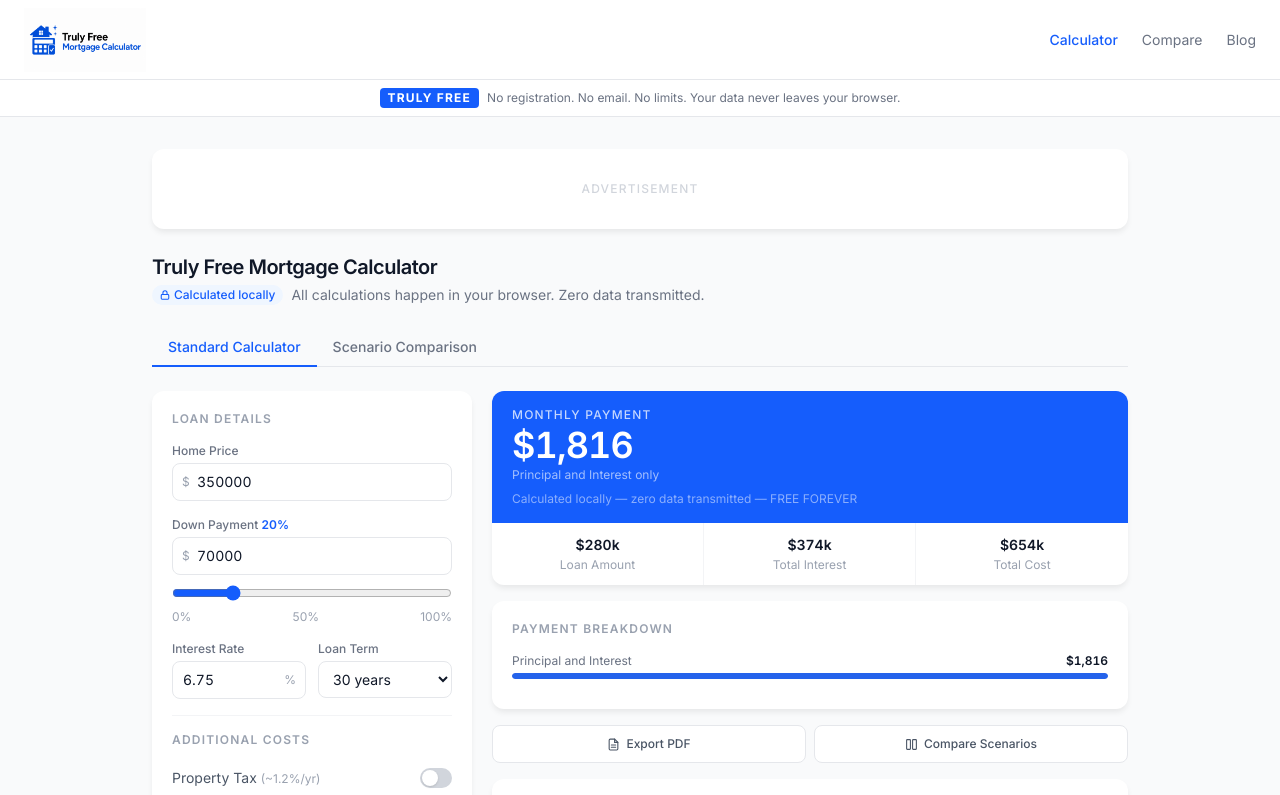
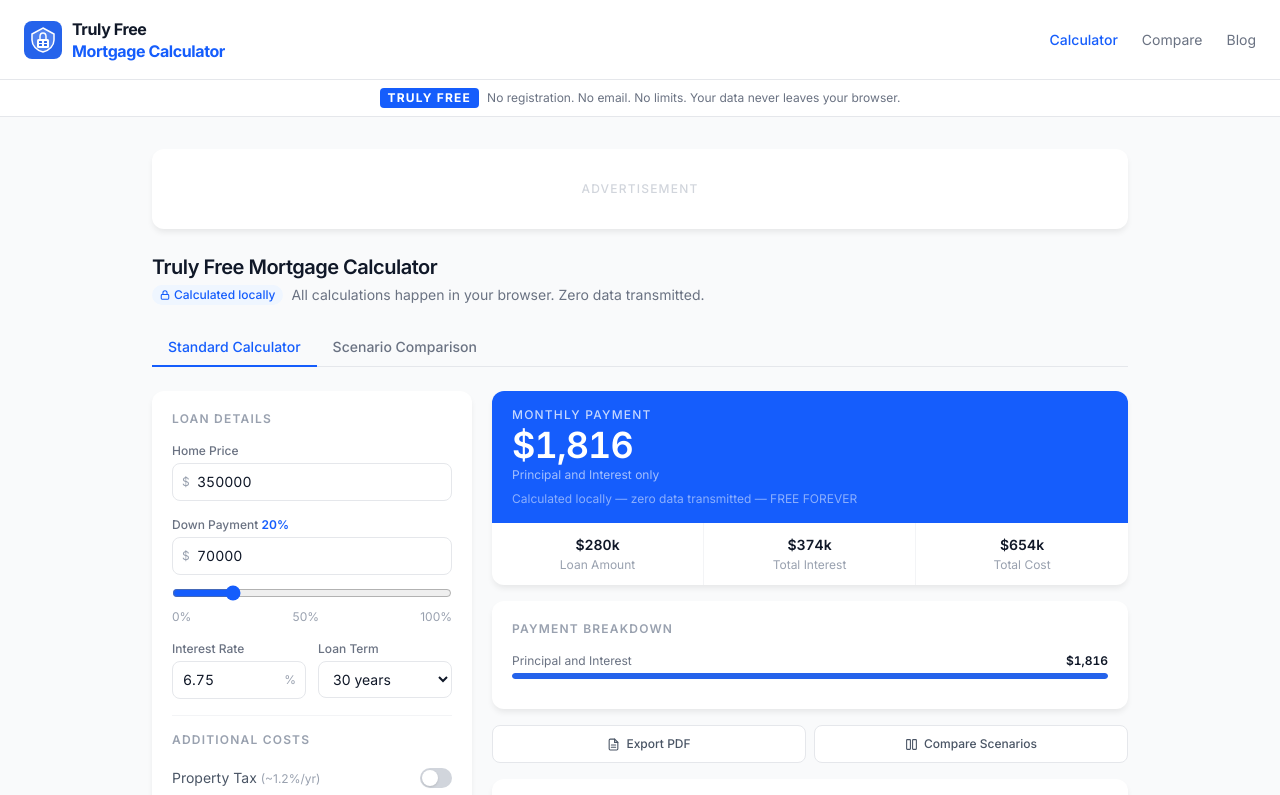
Before and after one commit to gsmith0572-dot/truly-free-mortgage-calculator, a Next.js app: page /mortgage-calculator in a window 1280 px wide. Shown: the top 795 px of the page. Built offline with nearby package versions, Linux system fonts and the light colour scheme.

Commit message:
fix: replace img logo with inline SVG nav logo — crisp at all sizes

```diff
--- a/src/components/MortgageCalculator.tsx
+++ b/src/components/MortgageCalculator.tsx
@@ -1,7 +1,7 @@
 'use client';
 
 import { useState, useMemo, useCallback } from 'react';
-import Image from 'next/image';
+
 
 interface LoanInputs {
   homePrice: number;
@@ -258,7 +258,23 @@ export default function MortgageCalculator() {
       `}</style>
       <div className="min-h-screen bg-gray-50">
         <nav className="bg-white border-b border-gray-200 px-6 h-20 flex items-center justify-between no-print">
-          <Image src="/logo.png" alt="Truly Free Mortgage Calculator" width={400} height={80} className="h-16 w-auto" priority />
+          <div className="flex items-center gap-2.5">
+            <svg width="38" height="38" viewBox="0 0 38 38" fill="none" xmlns="http://www.w3.org/2000/svg">
+              <rect width="38" height="38" rx="8" fill="#2563EB"/>
+              <path d="M19 7L30 13V19C30 24.5 25.5 29.5 19 31C12.5 29.5 8 24.5 8 19V13L19 7Z" fill="white" fillOpacity="0.2"/>
+              <path d="M19 7L30 13V19C30 24.5 25.5 29.5 19 31C12.5 29.5 8 24.5 8 19V13L19 7Z" stroke="white" strokeWidth="1.5"/>
+              <rect x="13" y="18" width="12" height="9" rx="1.5" fill="white"/>
+              <rect x="15" y="20" width="3" height="2" rx="0.5" fill="#2563EB"/>
+              <rect x="20" y="20" width="3" height="2" rx="0.5" fill="#2563EB"/>
+              <rect x="15" y="23" width="3" height="2" rx="0.5" fill="#2563EB"/>
+              <rect x="20" y="23" width="3" height="2" rx="0.5" fill="#2563EB"/>
+              <path d="M16 18V15.5C16 13.6 17.3 12 19 12C20.7 12 22 13.6 22 15.5V18" stroke="white" strokeWidth="1.5" strokeLinecap="round"/>
+            </svg>
+            <div className="leading-tight">
+              <div className="text-base font-bold text-gray-900 tracking-tight">Truly Free</div>
+              <div className="text-base font-bold text-blue-600 tracking-tight -mt-0.5">Mortgage Calculator</div>
+            </div>
+          </div>
           <div className="flex gap-6">
             {['Calculator','Compare','Blog'].map((l) => (
               <button key={l} onClick={() => l === 'Compare' ? setMode('scenario') : setMode('standard')}
```
